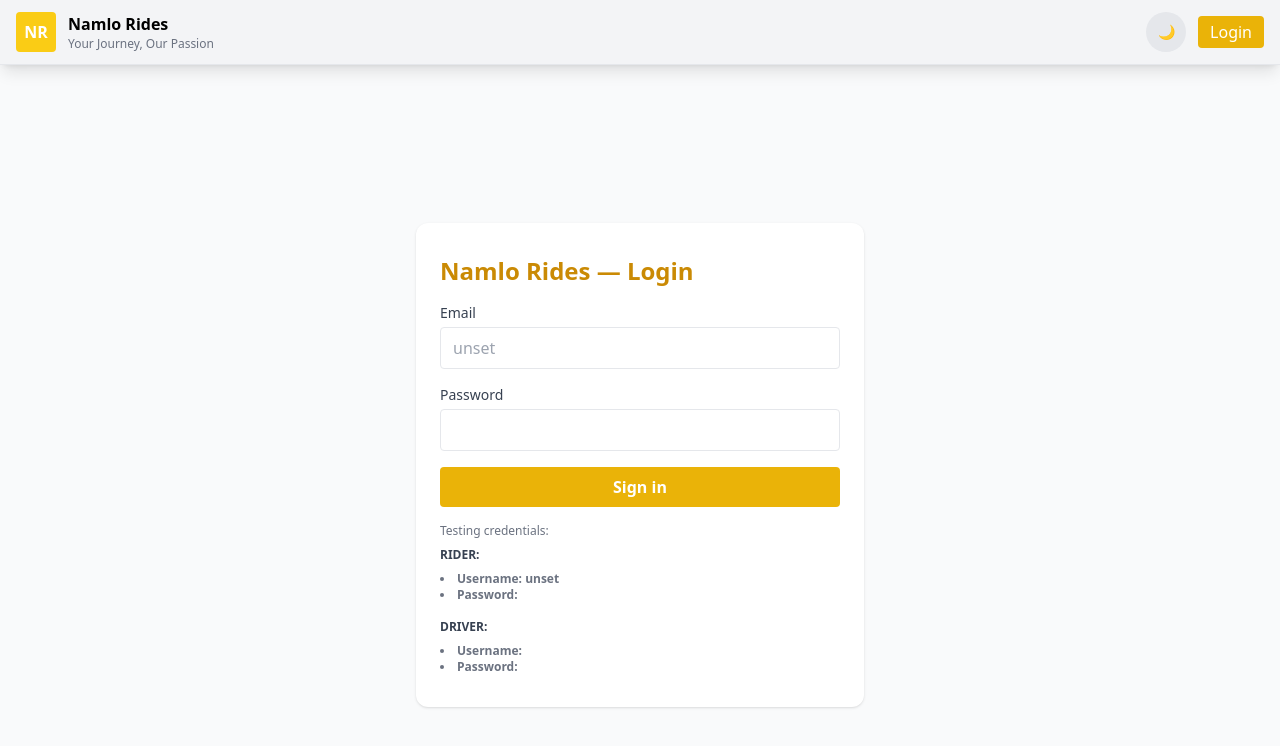
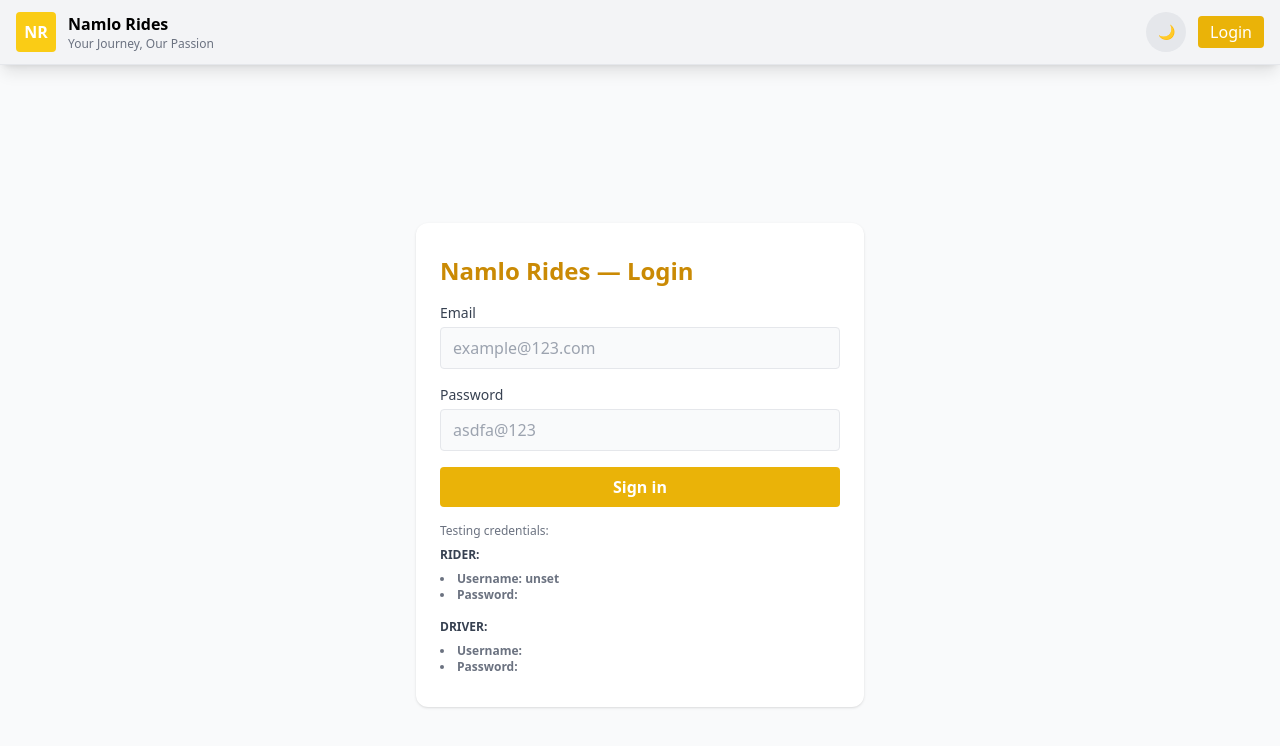
Before and after one commit to stha07ashok/Ride-app-reactjs-project-, a React (Vite) app in the folder clients/: page /login in a window 1280 px wide. Shown: the top 746 px of the page. Built offline with nearby package versions, Linux system fonts and the light colour scheme; no server answers.

Commit message:
updating text color in dark mode

```diff
--- a/clients/src/components/MapView.tsx
+++ b/clients/src/components/MapView.tsx
@@ -32,6 +32,7 @@ export default function MapView({
   onSetDropoff,
   onSetPickupAddress,
   onSetDropoffAddress,
+  hideControls = false,
 }: {
   center?: Position;
   markers?: { id: string; pos: Position; label?: string; color?: string }[];
@@ -41,6 +42,7 @@ export default function MapView({
   onSetDropoff?: (pos: Position) => void;
   onSetPickupAddress?: (address: string) => void;
   onSetDropoffAddress?: (address: string) => void;
+  hideControls?: boolean;
 }) {
   const [currentPos, setCurrentPos] = useState<Position | null>(null);
   const [manual, setManual] = useState<string>("");
@@ -135,6 +137,7 @@ export default function MapView({
       </MapContainer>
 
       {/* Floating control outside MapContainer so Leaflet's z-index CSS doesn't apply */}
+      {!hideControls && (
         <div className="absolute top-2 right-2 z-[1100] bg-white floating-controls p-3 rounded shadow-lg w-64 md:w-80 pointer-events-auto">
           <div className="font-semibold mb-2">
             Select Destination / Use Current
@@ -164,6 +167,7 @@ export default function MapView({
             </div>
           </div>
         </div>
+      )}
     </div>
   );
 }
--- a/clients/src/components/ProfilePanel.tsx
+++ b/clients/src/components/ProfilePanel.tsx
@@ -43,7 +43,7 @@ export default function ProfilePanel({ onClose }: { onClose?: () => void }) {
         onChange={(e) => setName(e.target.value)}
         title="Full name"
         placeholder="e.g., Ashok Shrestha"
-        className="w-full border rounded px-2 py-1 mb-2 text-sm"
+        className="w-full border rounded px-2 py-1 mb-2 text-sm bg-gray-50"
       />
       <label
         htmlFor="profile-email"
--- a/clients/src/pages/Driver.tsx
+++ b/clients/src/pages/Driver.tsx
@@ -45,6 +45,7 @@ export default function DriverPage() {
             onMapClick={() => {}}
             onSetPickup={() => {}}
             onSetDropoff={() => {}}
+            hideControls={true}
           />
         </div>
         <div className="space-y-4">
--- a/clients/src/pages/History.tsx
+++ b/clients/src/pages/History.tsx
@@ -36,7 +36,7 @@ export default function HistoryPage() {
           </div>
           <Link
             to="/"
-            className="bg-yellow-500 text-white font-semibold px-4 py-2 rounded shadow hover:bg-yellow-600 transition duration-150 inline-flex items-center gap-2"
+            className="bg-yellow-500 text-white font-semibold px-4 py-2 rounded shadow-lg hover:bg-yellow-600 hover:scale-110 hover:cursor-pointer transition duration-150 inline-flex items-center gap-2"
           >
             ← Back to Map
           </Link>
@@ -56,18 +56,18 @@ export default function HistoryPage() {
             </p>
             <Link
               to="/"
-              className="inline-block bg-yellow-500 text-white font-bold px-6 py-2 rounded-full hover:bg-yellow-600 transition"
+              className="inline-block bg-yellow-500 text-white font-bold px-6 py-2 rounded-full hover:bg-yellow-600 hover:scale-110 hover:cursor-pointer transition duration-150"
             >
               Start a Ride
             </Link>
           </div>
         ) : (
-          <div className="bg-white rounded-xl shadow overflow-hidden border border-gray-100">
+          <div className="bg-white rounded-xl shadow-lg overflow-hidden border border-gray-100">
             {/* Desktop Table View */}
             <div className="hidden md:block overflow-x-auto">
               <table className="w-full text-left border-collapse">
                 <thead>
-                  <tr className="bg-gray-100 text-xs font-bold uppercase text-gray-600 border-b">
+                  <tr className=" text-xs font-bold uppercase text-gray-600 border-b">
                     <th className="px-6 py-4">Date & Time</th>
                     <th className="px-6 py-4">Ride ID</th>
                     <th className="px-6 py-4">Pickup Address</th>
--- a/clients/src/pages/Login.tsx
+++ b/clients/src/pages/Login.tsx
@@ -36,8 +36,8 @@ export default function Login() {
             <input
               value={email}
               onChange={(e) => setEmail(e.target.value)}
-              className="mt-1 block w-full border border-gray-200 rounded px-3 py-2"
-              placeholder={testEmailRider}
+              className="mt-1 block w-full border border-gray-200 rounded px-3 py-2 bg-gray-50"
+              placeholder="example@123.com"
             />
           </div>
           <div>
@@ -48,8 +48,8 @@ export default function Login() {
               type="password"
               value={password}
               onChange={(e) => setPassword(e.target.value)}
-              className="mt-1 block w-full border border-gray-200 rounded px-3 py-2"
-              placeholder={testPassword}
+              className="mt-1 block w-full border border-gray-200 rounded px-3 py-2 bg-gray-50"
+              placeholder="asdfa@123"
             />
           </div>
           {error && <div className="text-sm text-red-600">{error}</div>}
--- a/clients/src/pages/Rider.tsx
+++ b/clients/src/pages/Rider.tsx
@@ -100,7 +100,7 @@ export default function RiderPage() {
               <textarea
                 value={pickupAddress}
                 onChange={(e) => setPickupAddress(e.target.value)}
-                className="w-full mt-1 border rounded p-2 text-sm"
+                className="mt-1 block w-full border border-gray-200 rounded px-3 py-2 bg-gray-50 text-black dark:bg-gray-800 dark:text-white dark:border-gray-600"
                 rows={2}
                 placeholder="e.g. Lazimpat, Kathmandu"
               />
@@ -130,7 +130,7 @@ export default function RiderPage() {
               <textarea
                 value={dropoffAddress}
                 onChange={(e) => setDropoffAddress(e.target.value)}
-                className="w-full mt-1 border rounded p-2 text-sm"
+                className="mt-1 block w-full border border-gray-200 rounded px-3 py-2 bg-gray-50 text-black dark:bg-gray-800 dark:text-white dark:border-gray-600"
                 rows={2}
                 placeholder="e.g. Thamel, Kathmandu"
               />
```
Also changed, not shown: 1 other file (tests, documents, lock files or other folders). Lines whose indentation alone changed are shown as unchanged.
